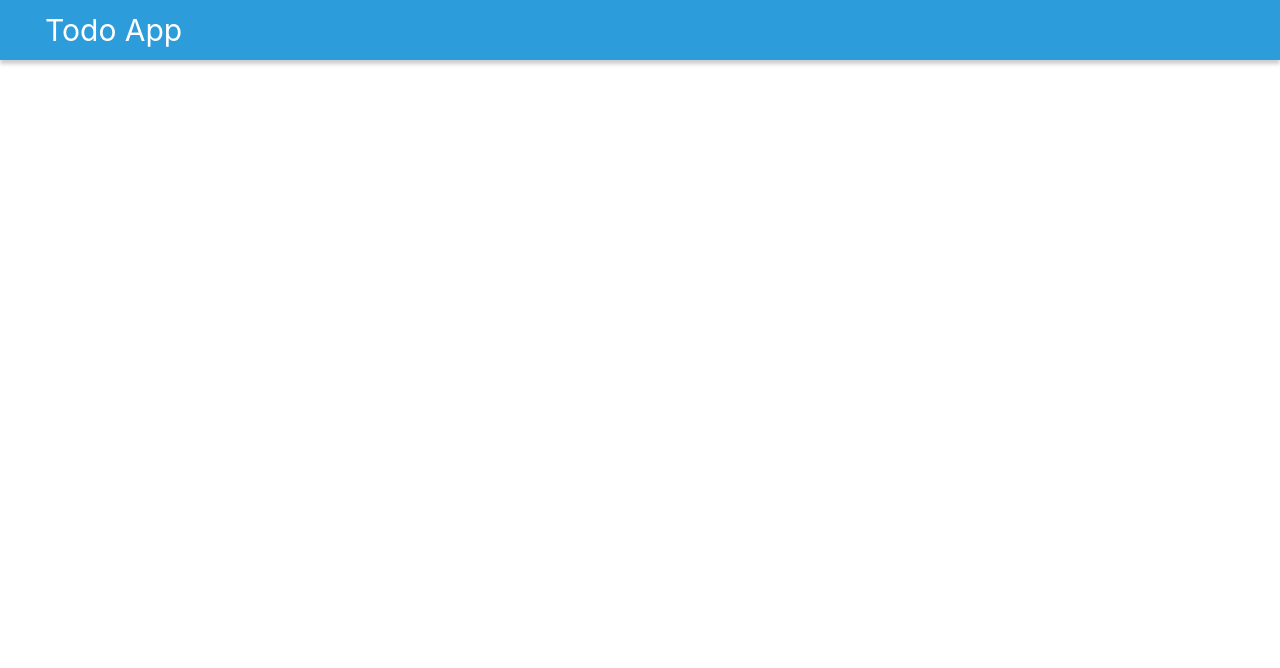
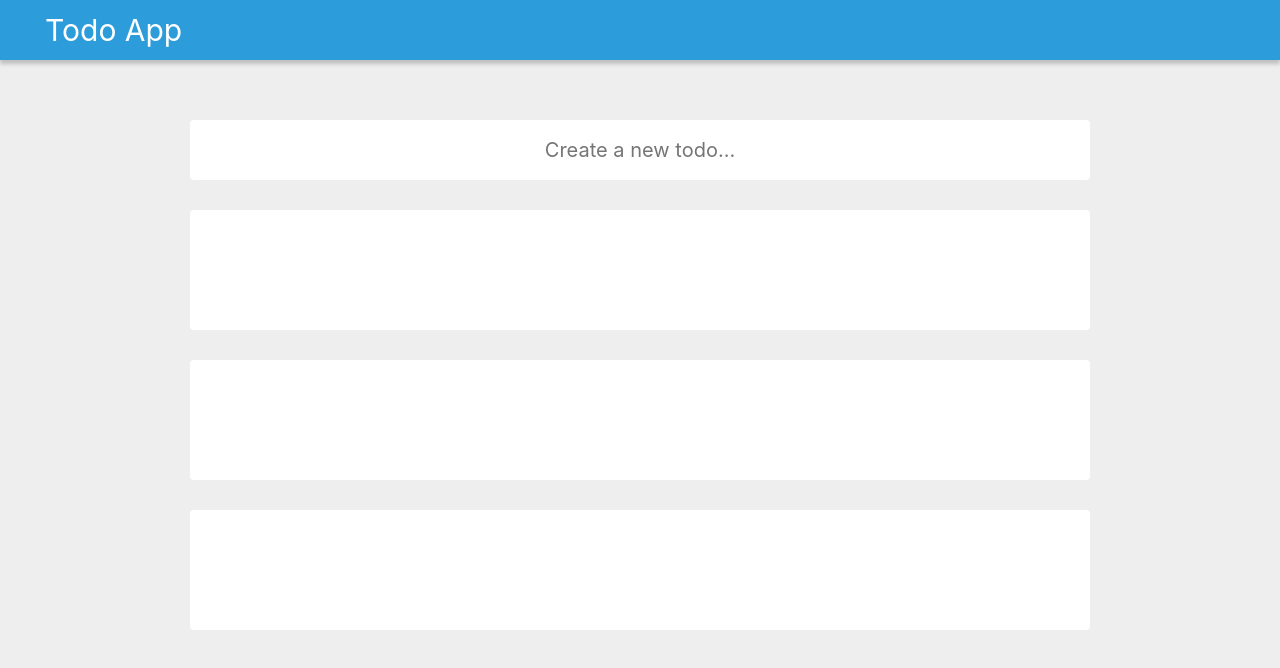
Before and after one commit to raduschirliu/todo-app, a React (Create React App) app: page / in a window 1280 px wide. Shown: the top 668 px of the page. Built offline with nearby package versions, Linux system fonts and the light colour scheme.

Commit message:
Added new todo card; Added ajax module; Added basic store functionality and testing

```diff
--- a/package.json
+++ b/package.json
@@ -11,6 +11,7 @@
     "@types/react-router-dom": "^4.3.5",
     "@typescript-eslint/eslint-plugin": "^1.0.0",
     "@typescript-eslint/parser": "^1.0.0",
+    "axios": "^0.19.0",
     "mobx": "^5.13.0",
     "mobx-react": "^6.1.3",
     "node-sass": "^4.12.0",
--- a/src/components/app/app.module.scss
+++ b/src/components/app/app.module.scss
@@ -1,11 +1,21 @@
-// @import "./index.scss";
+@import "../../index.scss";
 
 .container {
   width: 100%;
-  height: 100%;
-
+  height: 100vh;
+  overflow: hidden;
   display: grid;
   grid-template-rows: 60px 1fr;
-
+  grid-row-gap: 60px;
   background: #eee;
 }
+
+.cardContainer {
+  display: flex;
+  flex-direction: column;
+  align-items: center;
+}
+
+.card {
+  margin-top: 30px;
+}
--- a/src/components/app/app.tsx
+++ b/src/components/app/app.tsx
@@ -1,12 +1,29 @@
 import React from 'react';
 import styles from './app.module.scss';
 import Navbar from '../navbar/navbar';
+import TodoCard from '../todo-card/todo-card';
+import NewTodoCard from '../new-todo-card/new-todo-card';
+import todoStore from '../../stores/todo-store';
 
 class App extends React.Component {
   render() {
+    todoStore.add({});
+    todoStore.add({});
+    todoStore.add({});
+
+    console.log(todoStore.todos.length);
+
     return (
       <div className={styles.container}>
         <Navbar />
+
+        <div className={styles.cardContainer}>
+          <NewTodoCard />
+
+          {todoStore.todos.map(() => (
+            <TodoCard />
+          ))}
+        </div>
       </div>
     );
   }
--- /dev/null
+++ b/src/components/new-todo-card/new-todo-card.module.scss
@@ -0,0 +1,39 @@
+@import "../../index.scss";
+
+.container {
+  cursor: pointer;
+  height: 60px;
+  width: 900px;
+  background: white;
+  border-radius: 4px;
+
+  &:hover {
+    opacity: 0.8;
+  }
+}
+
+.open {
+  cursor: unset;
+  height: 120px;
+}
+
+.closedTitle {
+  color: $grey;
+  font-size: 20px;
+  text-align: center;
+  height: 60px;
+  line-height: 60px;
+}
+
+.content {
+  margin: 45px;
+  display: flex;
+}
+
+.title {
+  color: $grey-dark;
+}
+
+.date {
+  color: $grey-dark;
+}
--- /dev/null
+++ b/src/components/new-todo-card/new-todo-card.tsx
@@ -0,0 +1,47 @@
+import React from 'react';
+import styles from './new-todo-card.module.scss';
+
+interface State {
+  open: boolean;
+}
+
+class NewTodoCard extends React.Component<{}, State> {
+  constructor(props: any) {
+    super(props);
+
+    this.state = {
+      open: false
+    };
+  }
+
+  open() {
+    this.setState({ open: true });
+  }
+
+  renderContents(): React.ReactNode {
+    if (this.state.open) {
+      return (
+        <div className={styles.content}>
+
+        </div>
+      );
+    } else {
+      return (
+        <p className={styles.closedTitle}>Create a new todo...</p>
+      );
+    }
+  }
+
+  render(): React.ReactNode {
+    return (
+      <div
+        className={ styles.container + ' ' + (this.state.open ? styles.open : '') }
+        onClick={this.open.bind(this)}
+      >
+        { this.renderContents() }
+      </div>
+    );
+  }
+}
+
+export default NewTodoCard;
--- a/src/components/todo-card/todo-card.module.scss
+++ b/src/components/todo-card/todo-card.module.scss
@@ -1,6 +1,9 @@
 @import '../../index.scss';
 
 .container {
-  color: white;
+  height: 120px;
+  width: 900px;
+  background: white;
   border-radius: 4px;
+  margin-top: 30px;
 }
--- /dev/null
+++ b/src/stores/todo-store.ts
@@ -0,0 +1,10 @@
+class TodoStore {
+  public todos: {}[] = [];
+
+  add(todo: {}) {
+    this.todos.push(todo);
+  }
+}
+
+const todoStore = new TodoStore();
+export default todoStore;
```
Also changed, not shown: 1 other file (tests, documents, lock files or other folders).
